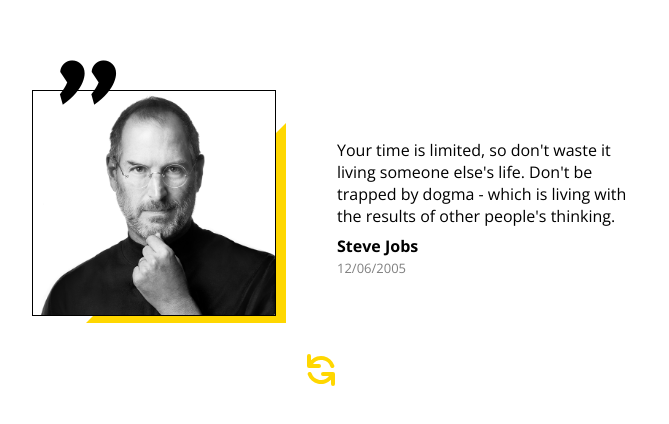
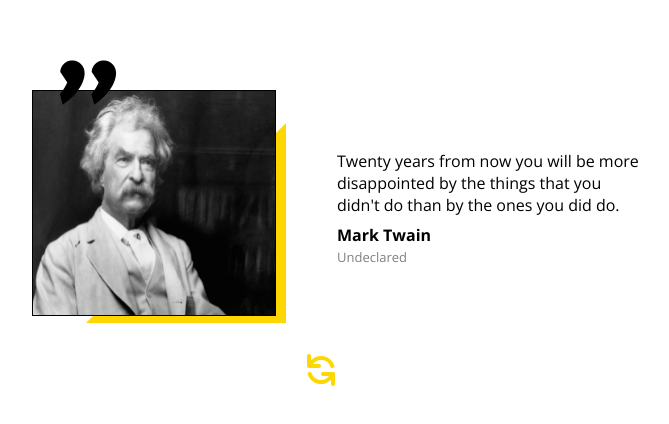
Before and after one commit to xxFroggyxx/React-Quote-app-nextjs, a Next.js app: page / in a window 1280 px wide. Shown: the part 158-582 px from the top of the page, without its empty margins (319-988 px from the left). Built offline with nearby package versions, Linux system fonts and the light colour scheme.

Commit message:
fix: change way of generation

```diff
--- a/components/Quote/index.js
+++ b/components/Quote/index.js
@@ -8,30 +8,26 @@ import {
   QuoteText,
 } from "./Quote.styles";
 
-export const Quote = ({ localApi }) => {
+export const Quote = ({ image, quote, name, date, onRefreshClick }) => {
   const [isActive, setIsActive] = useState(false);
-  const [randomNumber, setRandomNumber] = useState(0);
-  const [lastNumber, setLastNumber] = useState(randomNumber);
-
   const handleClick = () => {
-    setIsActive((prev) => !prev);
-    setRandomNumber(Math.floor(Math.random() * localApi.length));
+    setIsActive(true);
+    onRefreshClick();
   };
-
   return (
     <QuoteContainer>
       <QuoteImage>
-        <Img src={localApi[randomNumber].img} />
+        <Img src={image} />
       </QuoteImage>
       <QuoteText>
-        <p>{localApi[randomNumber].quote}</p>
-        <span>{localApi[randomNumber].name}</span>
-        <p>{localApi[randomNumber].date}</p>
+        <p>{quote}</p>
+        <span>{name}</span>
+        <p>{date}</p>
       </QuoteText>
       <QuoteReset>
         <HiRefresh
           className={isActive ? "animation" : ""}
-          onClick={() => handleClick()}
+          onClick={handleClick}
           onAnimationEnd={() => setIsActive((prev) => !prev)}
         />
       </QuoteReset>
--- a/pages/index.js
+++ b/pages/index.js
@@ -1,20 +1,43 @@
 import useSWR from "swr";
+import lodash from "lodash";
 import { Quote } from "components/Quote";
+import Head from "next/head";
 import { useState } from "react";
-import Head from "next/head";
 
-const fetcher = (...args) => fetch(...args).then((res) => res.json());
+const fetcher = (...args) =>
+  fetch(...args)
+    .then((res) => res.json())
+    .then(lodash.shuffle);
+
 export default function Home() {
-  const { data: localApi, error } = useSWR("/api/quotes", fetcher);
+  const [currentQuoteIndex, setCurrentQuoteIndex] = useState(0);
+
+  const { data: quotes, error } = useSWR("/api/quotes", fetcher);
   if (error) return <div>Failed to load</div>;
-  if (!localApi) return <div>Loading...</div>;
+  if (!quotes) return <div>Loading...</div>;
+
+  const currentQuote = quotes[currentQuoteIndex];
+
+  const handleRefresh = () => {
+    setCurrentQuoteIndex((prev) => {
+      if (prev >= quotes.length - 1) return 0;
+      return prev + 1;
+    });
+  };
+
   return (
     <div>
       <Head>
         <title>Quote App</title>
         <meta name="description" content="Generated by create next app" />
       </Head>
-      <Quote localApi={localApi} />
+      <Quote
+        image={currentQuote.img}
+        quote={currentQuote.quote}
+        name={currentQuote.name}
+        date={currentQuote.date}
+        onRefreshClick={handleRefresh}
+      />
     </div>
   );
 }
```
